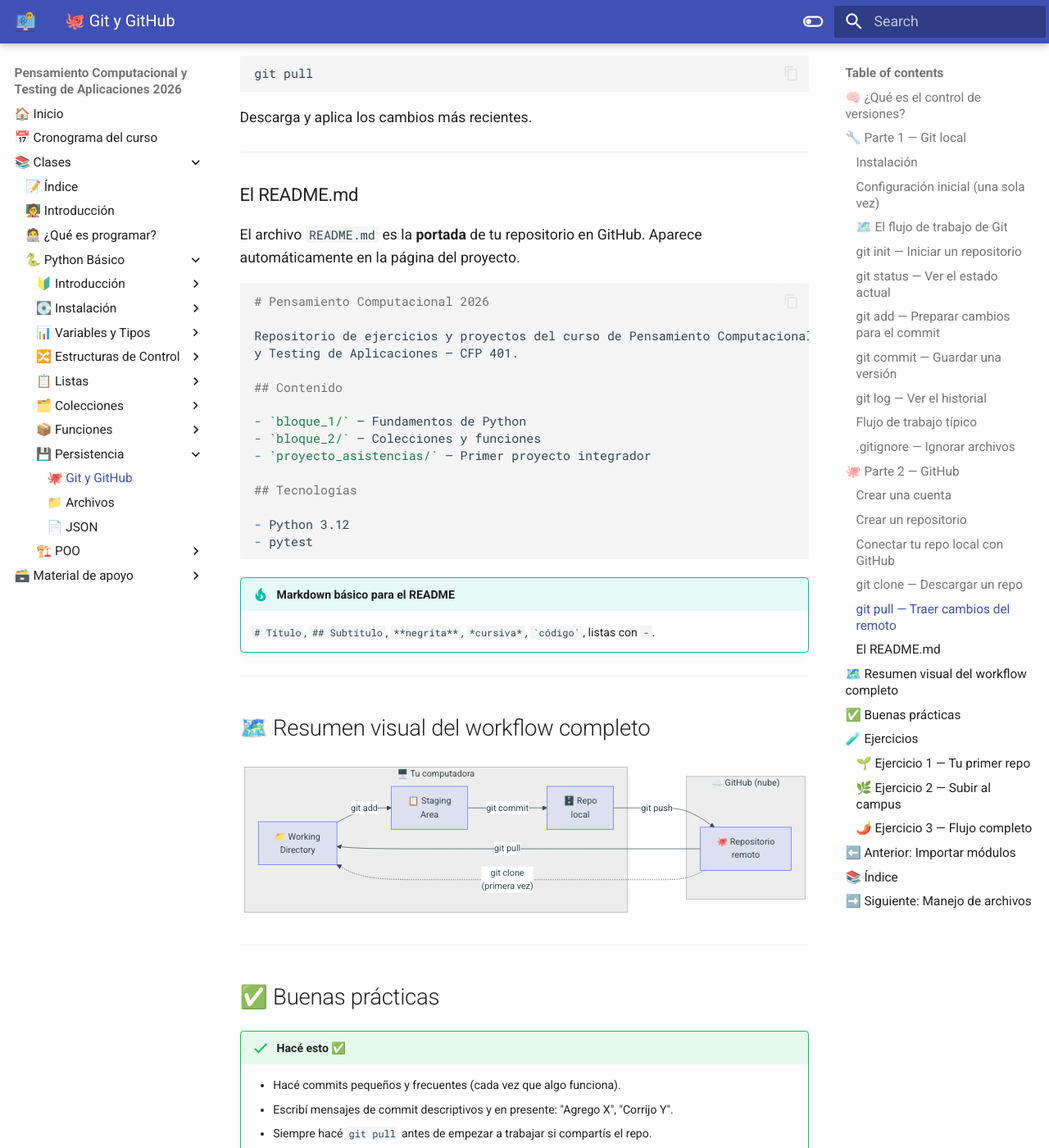
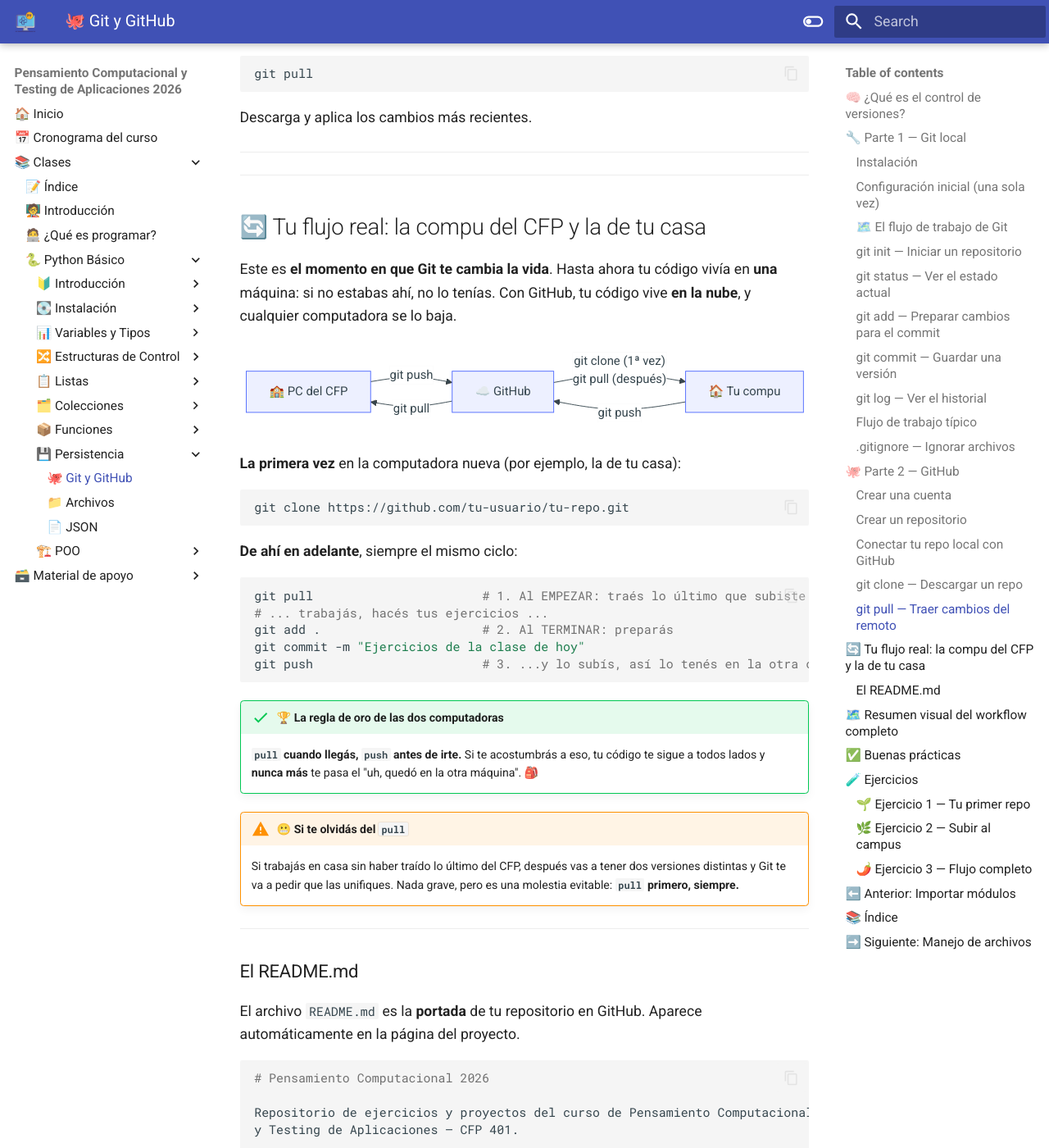
Before and after one commit to MaxiNunez24/pensamiento-computacional-testing-2026, an MkDocs documentation site: the page built from docs/clases/python/07_persistencia/git_github.md, in a window 1280 px wide and 1400 px high, scrolled down 7068 px. Shown: the whole window at 82% size. Built offline with MkDocs 1.6.1 and Material for MkDocs 9.7.7, drawn with Linux system fonts in a browser that asks for light colours.

Commit message:
Git: flujo real CFP <-> casa (clone / pull-al-llegar / push-al-irse)
Los alumnos trabajan en las PCs del CFP y ahora también en casa. Se agrega la
sección que resuelve justo eso con Git (que es para lo que existe): diagrama del
ida y vuelta, git clone la 1ª vez, y el ciclo pull -> trabajar -> add/commit/push,
con la regla de oro "pull cuando llegás, push antes de irte" y el aviso de qué
pasa si te olvidás del pull.

Co-Authored-By: Claude Opus 4.8 <noreply@anthropic.com>

````diff
--- a/docs/clases/python/07_persistencia/git_github.md
+++ b/docs/clases/python/07_persistencia/git_github.md
@@ -309,6 +309,49 @@ Descarga y aplica los cambios más recientes.
 
 ---
 
+---
+
+## 🔄 Tu flujo real: la compu del CFP y la de tu casa
+
+Este es **el momento en que Git te cambia la vida**. Hasta ahora tu código vivía en **una** máquina: si
+no estabas ahí, no lo tenías. Con GitHub, tu código vive **en la nube**, y cualquier computadora se lo
+baja.
+
+```mermaid
+flowchart LR
+    C["🏫 PC del CFP"] -- "git push" --> G["☁️ GitHub"]
+    G -- "git pull" --> C
+    G -- "git clone (1ª vez)\ngit pull (después)" --> H["🏠 Tu compu"]
+    H -- "git push" --> G
+```
+
+**La primera vez** en la computadora nueva (por ejemplo, la de tu casa):
+
+```bash
+git clone https://github.com/tu-usuario/tu-repo.git
+```
+
+**De ahí en adelante**, siempre el mismo ciclo:
+
+```bash
+git pull                       # 1. Al EMPEZAR: traés lo último que subiste desde la otra compu
+# ... trabajás, hacés tus ejercicios ...
+git add .                      # 2. Al TERMINAR: preparás
+git commit -m "Ejercicios de la clase de hoy"
+git push                       # 3. ...y lo subís, así lo tenés en la otra compu
+```
+
+!!! success "🏆 La regla de oro de las dos computadoras"
+    **`pull` cuando llegás, `push` antes de irte.** Si te acostumbrás a eso, tu código te sigue a
+    todos lados y **nunca más** te pasa el "uh, quedó en la otra máquina". 🎒
+
+!!! warning "😬 Si te olvidás del `pull`"
+    Si trabajás en casa sin haber traído lo último del CFP, después vas a tener dos versiones distintas
+    y Git te va a pedir que las unifiques. Nada grave, pero es una molestia evitable: **`pull` primero,
+    siempre.**
+
+---
+
 ### El README.md
 
 El archivo `README.md` es la **portada** de tu repositorio en GitHub. Aparece automáticamente en la página del proyecto.
````
